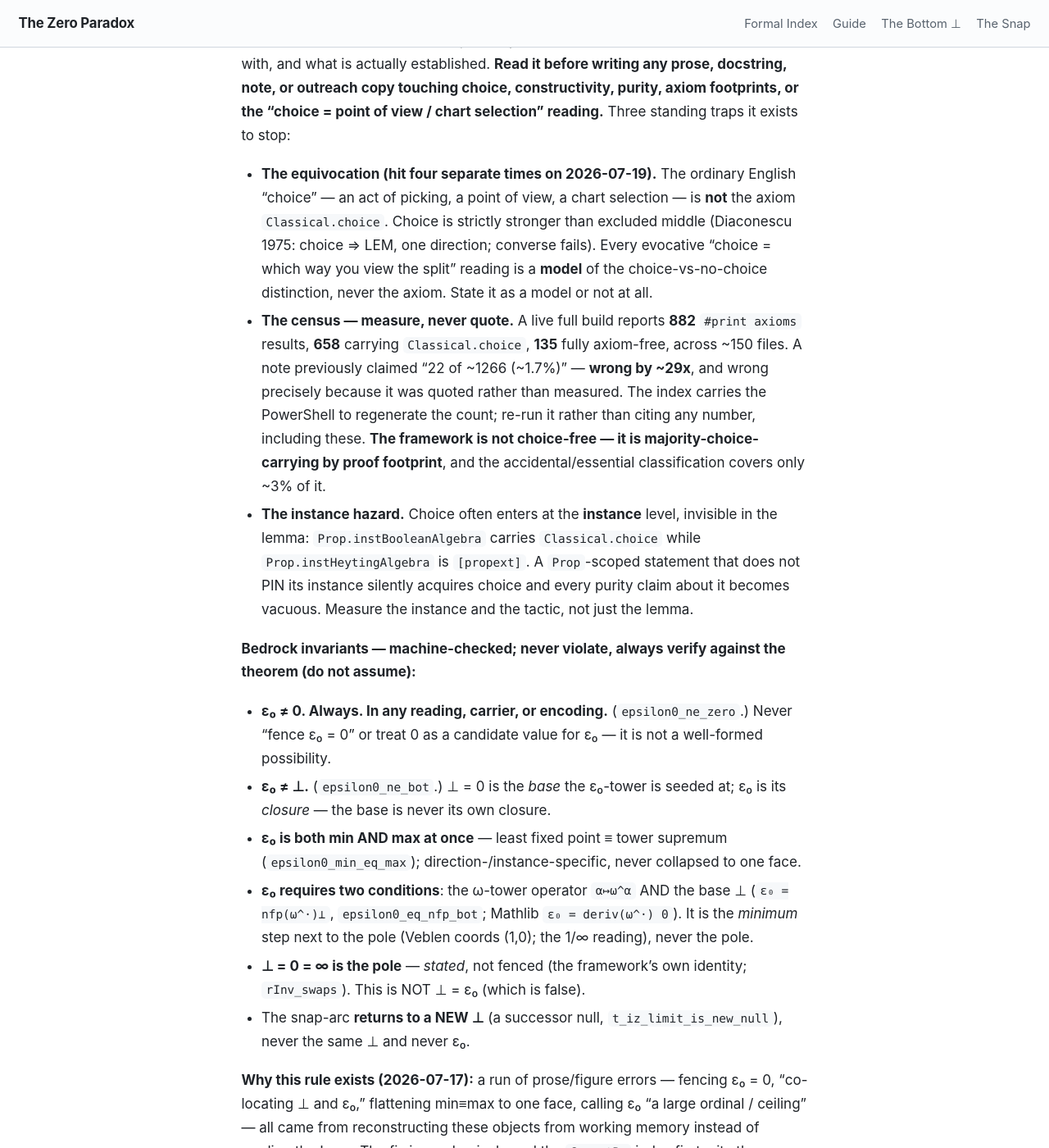
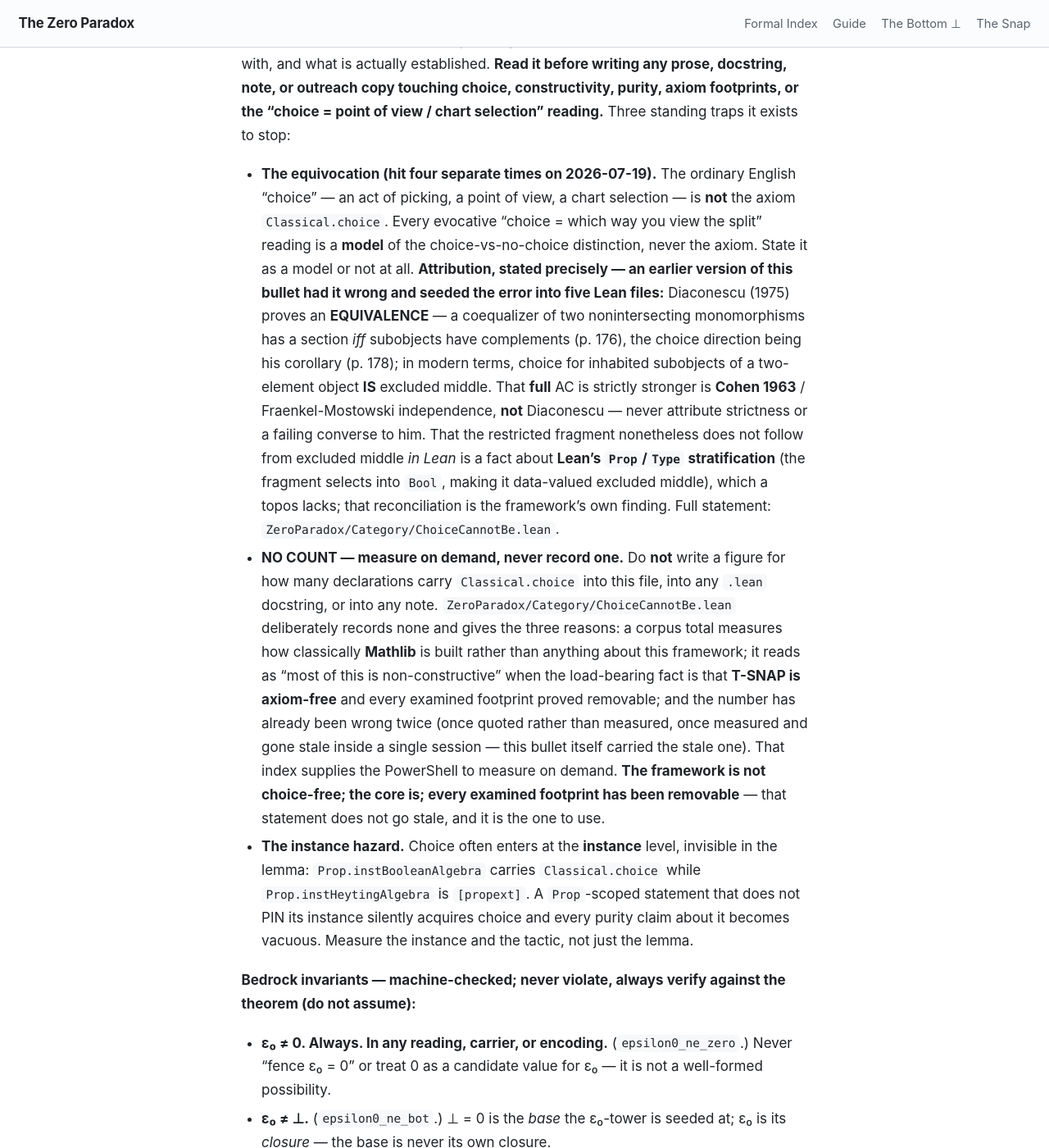
Before and after one commit to timbrigham/ZeroParadox, a Jekyll site: the page built from CLAUDE.md, in a window 1280 px wide and 1400 px high, scrolled down 1543 px. Shown: the whole window at 82% size. Built offline with Jekyll 4.4.1, drawn with Linux system fonts in a browser that asks for light colours; our own code applies the rules of GitHub Pages for plain Markdown files.

Commit message:
@ gate round 2: CLAUDE.md Diaconescu + census (the propagation source), SnapSuccession docstrings, snapNucleus UNCLASSIFIED, scope fences, hydra-battles citation

```diff
--- a/CLAUDE.md
+++ b/CLAUDE.md
@@ -18,8 +18,8 @@ The `CannotBe` indexes are `#check`-only — they create no declarations and so
 **The keystone index (the phenomenon the three objects share):** `ZeroParadox/DiagonalFixedPoint.lean` — the `#check`-only index routing every formalized face of **self-reference** (the diagonal fixed point) by the μ/ν fork: wall faces where self-reference cannot close (no fixed point — Cantor, Russell, Turing, Tarski, Curry) and floor faces where it closes and lands at ⊥ (the Quine atom, the Kleene quine, Löb/Gödel-2, Rice), all off Lawvere's engine. It is the direct route to self-reference the three object indexes point back toward. It states no new claim: the cross-face unification is Lawvere (1969) / Yanofsky (2003), cited prior art, and the cross-face identity across domains stays a **type boundary**, never a Lean `=`.
 
 **The choice index (NOT a fourth core object — read it before writing about choice or constructivity):** `ZeroParadox/Category/ChoiceCannotBe.lean` — the `#check`-only index of the framework's **relationship to `Classical.choice`**. `Classical.choice` is an ambient kernel axiom, **not** a framework object, so this index is scoped differently from the three above: where choice is provably not needed, what it must not be confused with, and what is actually established. **Read it before writing any prose, docstring, note, or outreach copy touching choice, constructivity, purity, axiom footprints, or the "choice = point of view / chart selection" reading.** Three standing traps it exists to stop:
-- **The equivocation (hit four separate times on 2026-07-19).** The ordinary English "choice" — an act of picking, a point of view, a chart selection — is **not** the axiom `Classical.choice`. Choice is strictly stronger than excluded middle (Diaconescu 1975: choice ⇒ LEM, one direction; converse fails). Every evocative "choice = which way you view the split" reading is a **model** of the choice-vs-no-choice distinction, never the axiom. State it as a model or not at all.
-- **The census — measure, never quote.** A live full build reports **882** `#print axioms` results, **658** carrying `Classical.choice`, **135** fully axiom-free, across ~150 files. A note previously claimed "22 of ~1266 (~1.7%)" — **wrong by ~29x**, and wrong precisely because it was quoted rather than measured. The index carries the PowerShell to regenerate the count; re-run it rather than citing any number, including these. **The framework is not choice-free — it is majority-choice-carrying by proof footprint**, and the accidental/essential classification covers only ~3% of it.
+- **The equivocation (hit four separate times on 2026-07-19).** The ordinary English "choice" — an act of picking, a point of view, a chart selection — is **not** the axiom `Classical.choice`. Every evocative "choice = which way you view the split" reading is a **model** of the choice-vs-no-choice distinction, never the axiom. State it as a model or not at all. **Attribution, stated precisely — an earlier version of this bullet had it wrong and seeded the error into five Lean files:** Diaconescu (1975) proves an **EQUIVALENCE** — a coequalizer of two nonintersecting monomorphisms has a section *iff* subobjects have complements (p. 176), the choice direction being his corollary (p. 178); in modern terms, choice for inhabited subobjects of a two-element object **IS** excluded middle. That **full** AC is strictly stronger is **Cohen 1963** / Fraenkel-Mostowski independence, **not** Diaconescu — never attribute strictness or a failing converse to him. That the restricted fragment nonetheless does not follow from excluded middle *in Lean* is a fact about **Lean's `Prop`/`Type` stratification** (the fragment selects into `Bool`, making it data-valued excluded middle), which a topos lacks; that reconciliation is the framework's own finding. Full statement: `ZeroParadox/Category/ChoiceCannotBe.lean`.
+- **NO COUNT — measure on demand, never record one.** Do **not** write a figure for how many declarations carry `Classical.choice` into this file, into any `.lean` docstring, or into any note. `ZeroParadox/Category/ChoiceCannotBe.lean` deliberately records none and gives the three reasons: a corpus total measures how classically **Mathlib** is built rather than anything about this framework; it reads as "most of this is non-constructive" when the load-bearing fact is that **T-SNAP is axiom-free** and every examined footprint proved removable; and the number has already been wrong twice (once quoted rather than measured, once measured and gone stale inside a single session — this bullet itself carried the stale one). That index supplies the PowerShell to measure on demand. **The framework is not choice-free; the core is; every examined footprint has been removable** — that statement does not go stale, and it is the one to use.
 - **The instance hazard.** Choice often enters at the **instance** level, invisible in the lemma: `Prop.instBooleanAlgebra` carries `Classical.choice` while `Prop.instHeytingAlgebra` is `[propext]`. A `Prop`-scoped statement that does not PIN its instance silently acquires choice and every purity claim about it becomes vacuous. Measure the instance and the tactic, not just the lemma.
 
 **Bedrock invariants — machine-checked; never violate, always verify against the theorem (do not assume):**
```
Also changed, not shown: ZeroParadox/MANIFEST.md (+2 -2 lines), 5 other files.
